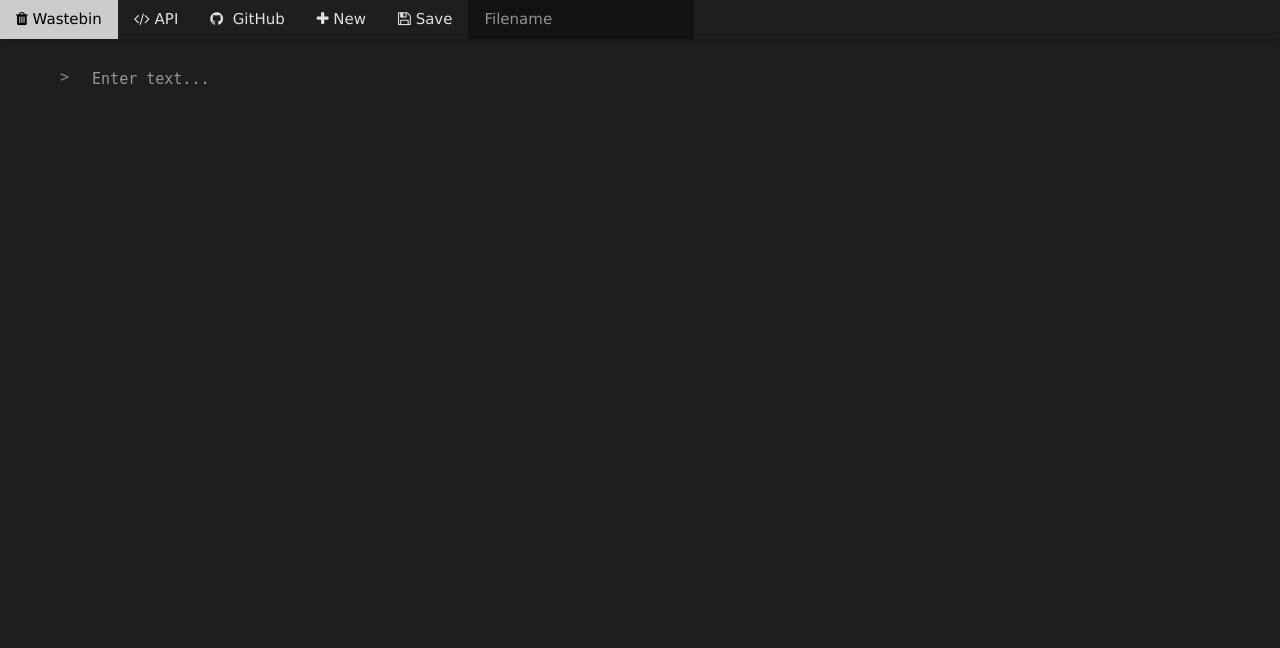
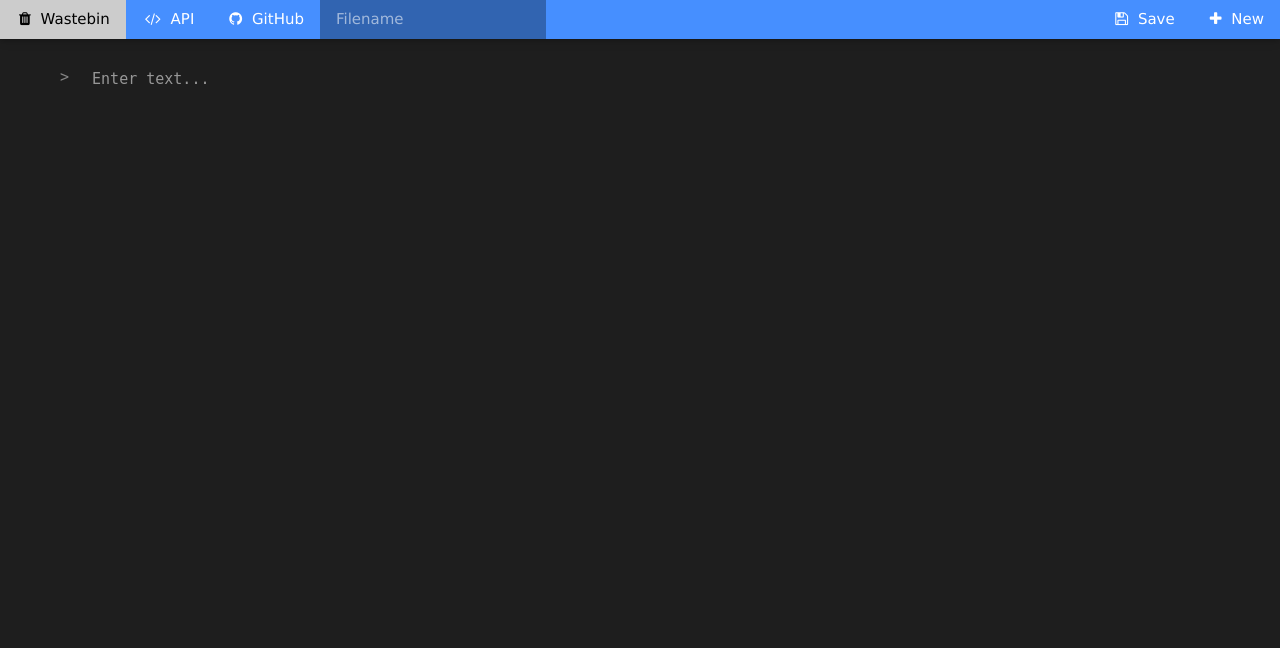
Before and after one commit to lemonyte/wastebin, a FastAPI app: page / in a window 1280 px wide. Shown: the top 648 px of the page. Run offline with FastAPI, Linux system fonts and the light colour scheme.

Commit message:
Fix icon styling

```diff
--- a/templates/base.html
+++ b/templates/base.html
@@ -15,15 +15,24 @@
 </head>
 
 <body>
-  <nav id="navbar" class="w3-top w3-bar w3-card">
+  <nav class="navbar w3-bar w3-card w3-top">
     {% block navbar %}
-    <a href="/about" class="w3-bar-item w3-button"><span class="fa fa-trash"></span>&nbsp;Wastebin</a>
-    <a href="/docs" class="w3-bar-item w3-button"><span class="fa fa-code"></span>&nbsp;API</a>
+    <a href="/about" class="w3-bar-item w3-button">
+      <span class="icon"><i class="fa fa-trash"></i></span>
+      Wastebin
+    </a>
+    <a href="/docs" class="w3-bar-item w3-button">
+      <span class="icon"><i class="fa fa-code"></i></span>
+      API
+    </a>
     <a href="https://github.com/LemonPi314/wastebin" class="w3-bar-item w3-button">
-      <span class="fa fa-github"></span>
-      &nbsp;GitHub
+      <span class="icon"><i class="fa fa-github"></i></span>
+      GitHub
     </a>
-    <a href="/" class="w3-bar-item w3-button"><span class="fa fa-plus"></span>&nbsp;New</a>
+    <a href="/" class="w3-bar-item w3-button w3-right">
+      <span class="icon"><i class="fa fa-plus"></i></span>
+      New
+    </a>
     {% endblock %}
   </nav>
 
--- a/templates/new.html
+++ b/templates/new.html
@@ -2,7 +2,10 @@
 
 {% block navbar %}
 {{ super() }}
-<a id="save-button" class="w3-bar-item w3-button" onclick="save();"><span class="fa fa-save"></span>&nbsp;Save</a>
+<a id="save-button" class="w3-bar-item w3-button w3-right" onclick="save();">
+  <span class="icon"><i class="fa fa-save"></i></span>
+  Save
+</a>
 <input id="doc-filename" type="text" class="w3-bar-item w3-input" placeholder="Filename">
 <!-- <input id="doc-id" type="text" class="w3-bar-item w3-input" placeholder="ID"> -->
 <!-- <input id="doc-expire-in" type="time" class="w3-bar-item w3-input" placeholder="Expire in"> -->
--- a/templates/view.html
+++ b/templates/view.html
@@ -7,7 +7,10 @@
 
 {% block navbar %}
 {{ super() }}
-<a class="w3-bar-item w3-button" onclick="duplicate();"><span class="fa fa-clone"></span>&nbsp;Duplicate</a>
+<a class="w3-bar-item w3-button w3-right" onclick="duplicate();">
+  <span class="icon"><i class="fa fa-clone"></i></span>
+  Duplicate
+</a>
 {% endblock %}
 
 {% block content %}
```
